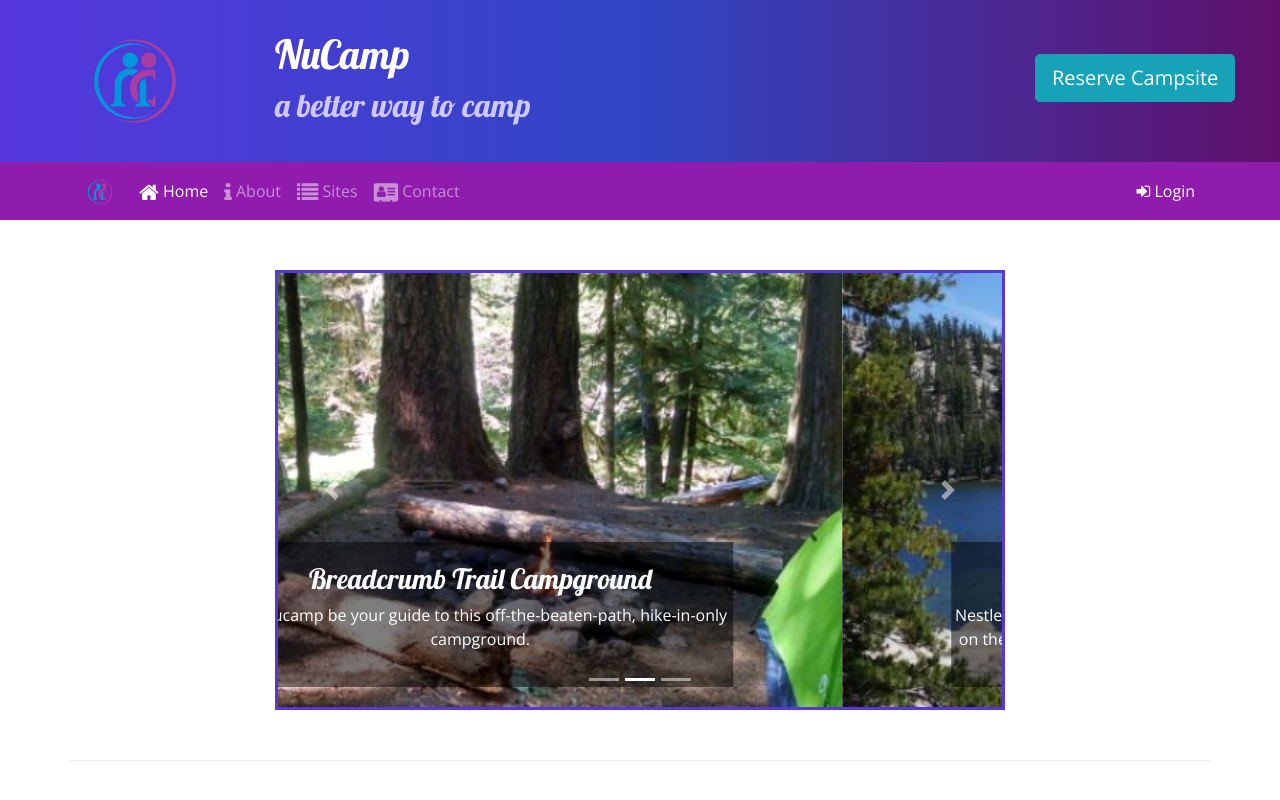
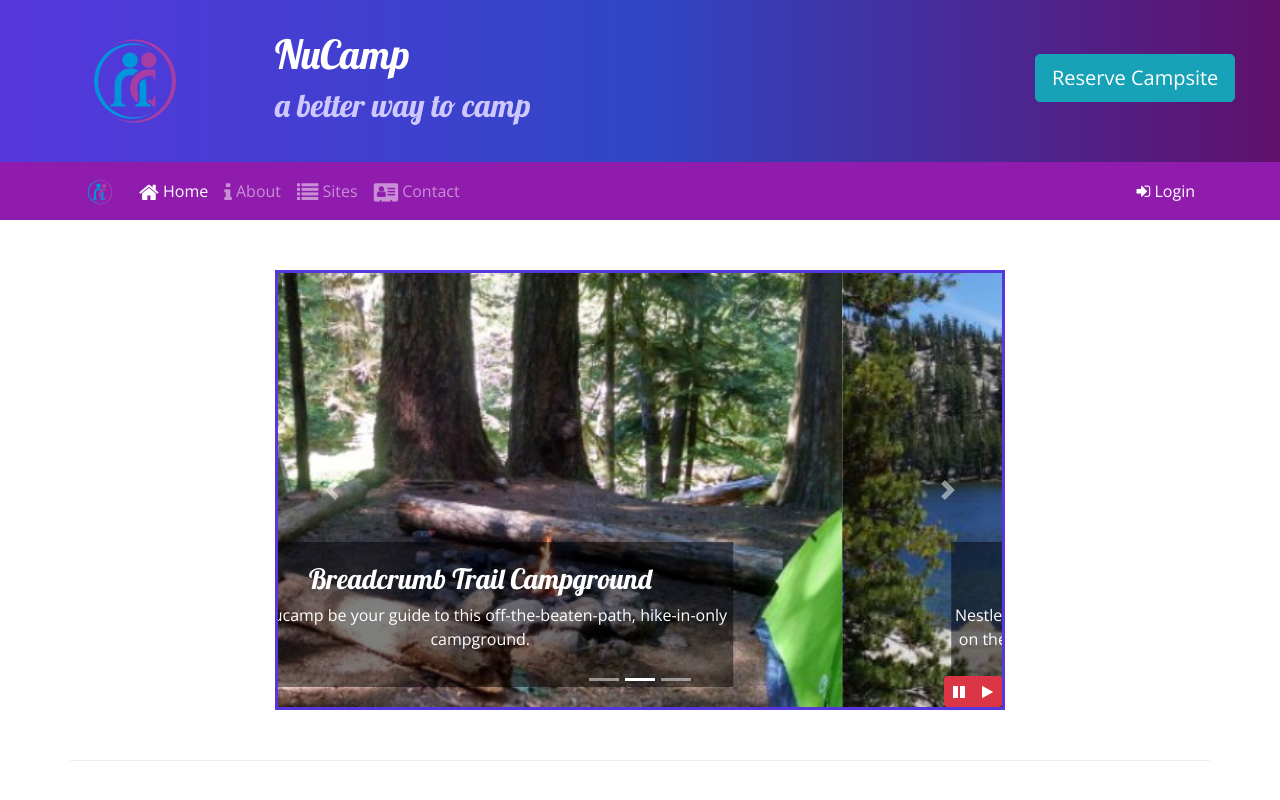
Before and after one commit to dkca/nucamp-bootstrap, a website: page index.html in a window 1280 px wide. Shown: the top 800 px of the page. Drawn offline with nearby package versions, Linux system fonts and the light colour scheme.

Commit message:
Bootstrap and jQuery Part 1

```diff
--- a/css/styles.css
+++ b/css/styles.css
@@ -45,3 +45,10 @@ header h2 {
 .carousel {
     border: solid #5637DD;
 }
+
+/*position buttons to right*/
+#carouselButton {
+    position: absolute;
+    right: 0;
+    bottom: 0;
+}
--- a/index.html
+++ b/index.html
@@ -248,6 +248,15 @@
                         <span class="sr-only">Next</span>
                     </a>
 
+                    <div class="btn-group" id="carouselButton">
+                        <button class="btn btn-danger btn-sm" id="carouselPause">
+                            <i class="fa fa-pause"></i>
+                        </button>
+                        <button class="btn btn-danger btn-sm" id="carouselPlay">
+                            <i class="fa fa-play"></i>
+                        </button>
+                    </div>
+
                 </div>
 
             </div>
@@ -415,6 +424,18 @@
     <script src="node_modules/popper.js/dist/umd/popper.min.js"></script>
     <script src="node_modules/bootstrap/dist/js/bootstrap.min.js"></script>
 
+    <!--set the carousel image cycle interval to 2000 ms upon load, and implement pause/play functionality via the jQuery click() method:-->
+    <script>
+        $(function() {
+            $(".carousel").carousel( { interval: 2000 } );
+            $("#carouselPause").click(function(){
+                $(".carousel").carousel("pause");
+            });
+            $("#carouselPlay").click(function(){
+                $(".carousel").carousel("cycle");
+            });
+        });
+    </script>
 
 
 </body>
```
